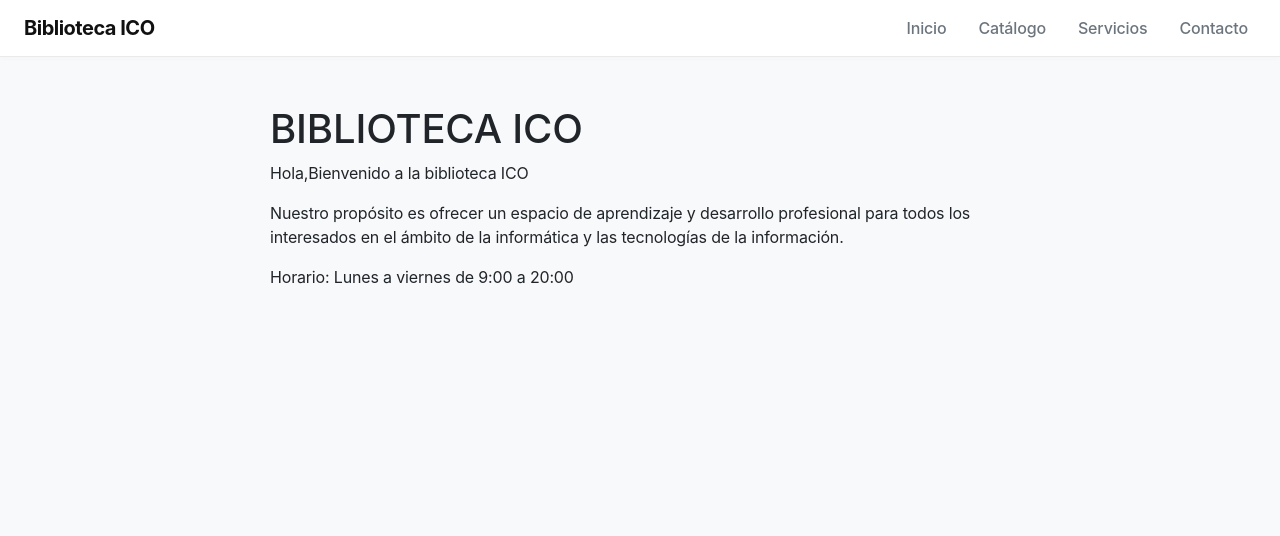
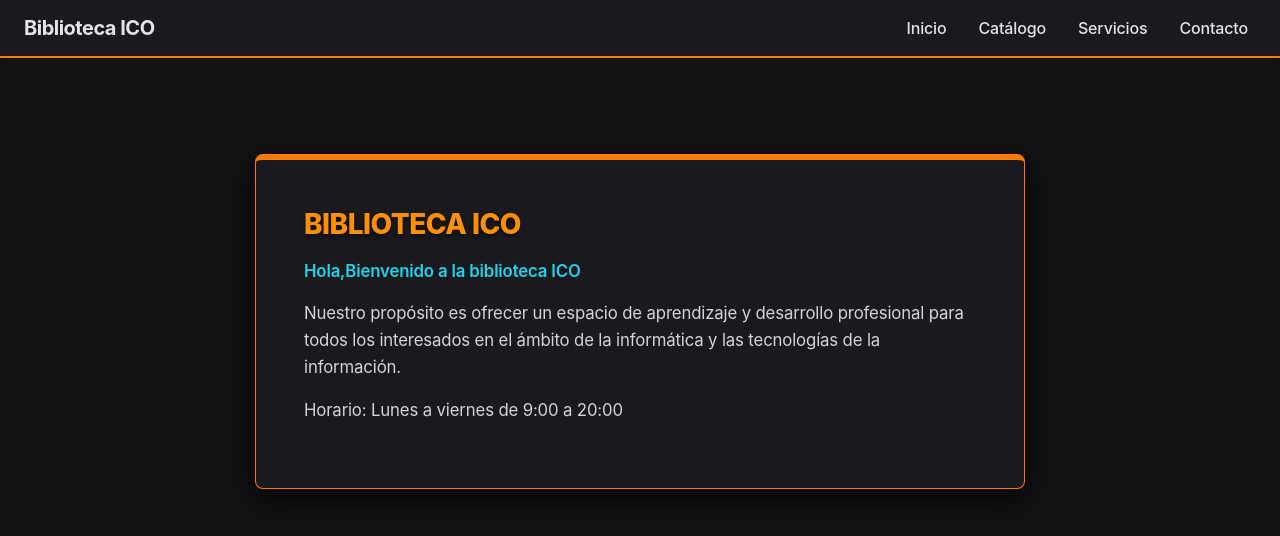
Before and after one commit to CristianMandujano/Biblioteca, a Flask app: page / in a window 1280 px wide. Shown: the top 536 px of the page. Run offline with Flask 3, Linux system fonts and the light colour scheme.

Commit message:
Aplicación de estilos 30//11/2026

```diff
--- /dev/null
+++ b/static/stylesHallow.css
@@ -0,0 +1,74 @@
+/* ==========================================
+   TEMA COMPLETO: DÍA DE MUERTOS
+   ========================================== */
+
+/* 1. Cambiar el fondo de TODO el cuerpo de la página a tono nocturno */
+body {
+    background-color: #121214 !important;
+    color: #f4f4f5 !important;
+}
+
+/* 2. Oscurecer y estilizar la barra de navegación para que combine */
+.custom-navbar {
+    background-color: #1a1a1e !important;
+    border-bottom: 2px solid #ff7b00 !important; /* Línea cempasúchil */
+}
+
+/* Hacer que los textos y enlaces del menú brillen con claridad */
+.custom-navbar .navbar-brand,
+.custom-navbar .nav-link {
+    color: #e4e4e7 !important;
+    font-weight: 500;
+}
+
+.custom-navbar .nav-link:hover {
+    color: #ff9100 !important; /* Tono cempasúchil al pasar el mouse */
+}
+
+/* 3. Ajuste de las tarjetas de contenido */
+.content-card {
+    background-color: #1a1a1e !important;
+    border: 1px solid #ff7b00 !important;
+    box-shadow: 0 10px 30px rgba(0, 0, 0, 0.8) !important;
+    color: #f4f4f5 !important;
+    margin-top: 3rem; /* Lo separa un poco más de la barra de arriba */
+}
+
+/* Títulos principales bien encendidos */
+.content-card .page-title,
+.content-card h1 {
+    color: #ff9100 !important;
+    font-weight: 800 !important;
+    text-shadow: 0 2px 4px rgba(0, 0, 0, 0.6);
+}
+
+/* Textos legibles */
+.content-card p,
+.content-card li {
+    color: #d4d4d8 !important;
+    font-size: 1.05rem;
+    line-height: 1.6;
+}
+
+/* Destacar el mensaje dinámico */
+.content-card p:nth-of-type(1) {
+    color: #22d3ee !important;
+    font-weight: 600;
+}
+
+/* Detalles decorativos en los bordes por sección */
+.card-home-hallow {
+    border-top: 6px solid #ff7b00 !important;
+}
+
+.card-catalogo-hallow {
+    border-left: 6px solid #c084fc !important;
+}
+
+.card-servicios-hallow {
+    border-right: 6px solid #06b6d4 !important;
+}
+
+.card-contacto-hallow {
+    border-bottom: 6px solid #ec4899 !important;
+}
--- a/templates/index.html
+++ b/templates/index.html
@@ -1,8 +1,13 @@
 {% extends "layout.html" %}
 
+{% block extra_css %}
+    <!-- Hoja de estilos temática para el Home -->
+    <link rel="stylesheet" href="{{ url_for('static', filename='stylesHallow.css') }}">
+{% endblock %}
+
 {% block content %}
-    <div class="container-fluid">
-        <h1>BIBLIOTECA ICO</h1>
+    <div class="content-card card-home-hallow">
+        <h1 class="page-title">BIBLIOTECA ICO</h1>
         <p>Hola,{{ mensaje }}</p>
         <p>Nuestro propósito es ofrecer un espacio de aprendizaje y desarrollo profesional para todos los interesados en el ámbito de la informática y las tecnologías de la información.</p>
         <p>Horario: Lunes a viernes de 9:00 a 20:00</p>
--- a/templates/layout.html
+++ b/templates/layout.html
@@ -4,8 +4,13 @@
 <head>
     <link rel="stylesheet" href="https://cdn.jsdelivr.net/npm/bootstrap@4.6.2/dist/css/bootstrap.min.css"
         integrity="sha384-xOolHFLEh07PJGoPkLv1IbcEPTNtaed2xpHsD9ESMhqIYd0nLMwNLD69Npy4HI+N" crossorigin="anonymous">
-    <!-- Enlace a tu archivo CSS independiente -->
+
+    <!-- 1. Hoja de estilos anterior (OBLIGATORIA / NO SE BORRA) -->
     <link rel="stylesheet" href="{{ url_for('static', filename='styles.css') }}">
+
+    <!-- 2. Bloque dinámico para insertar la hoja de estilos de Día de Muertos por página -->
+    {% block extra_css %}{% endblock %}
+
     <meta charset="UTF-8">
     <meta name="viewport" content="width=device-width, initial-scale=1.0">
     <title>{{ title }}</title>
```
Also changed, not shown: templates/catalogo.html (+7 -2 lines), templates/contacto.html (+7 -2 lines), templates/servicios.html (+7 -2 lines).
